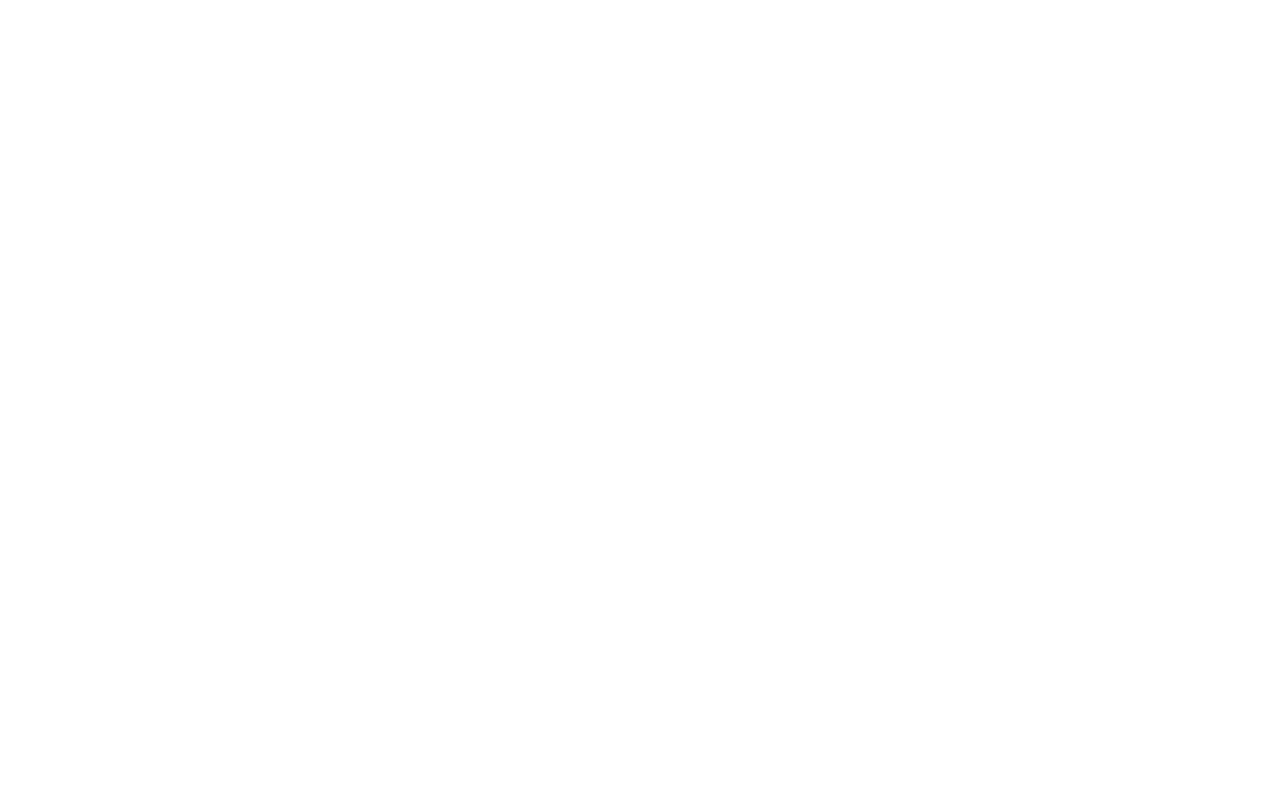
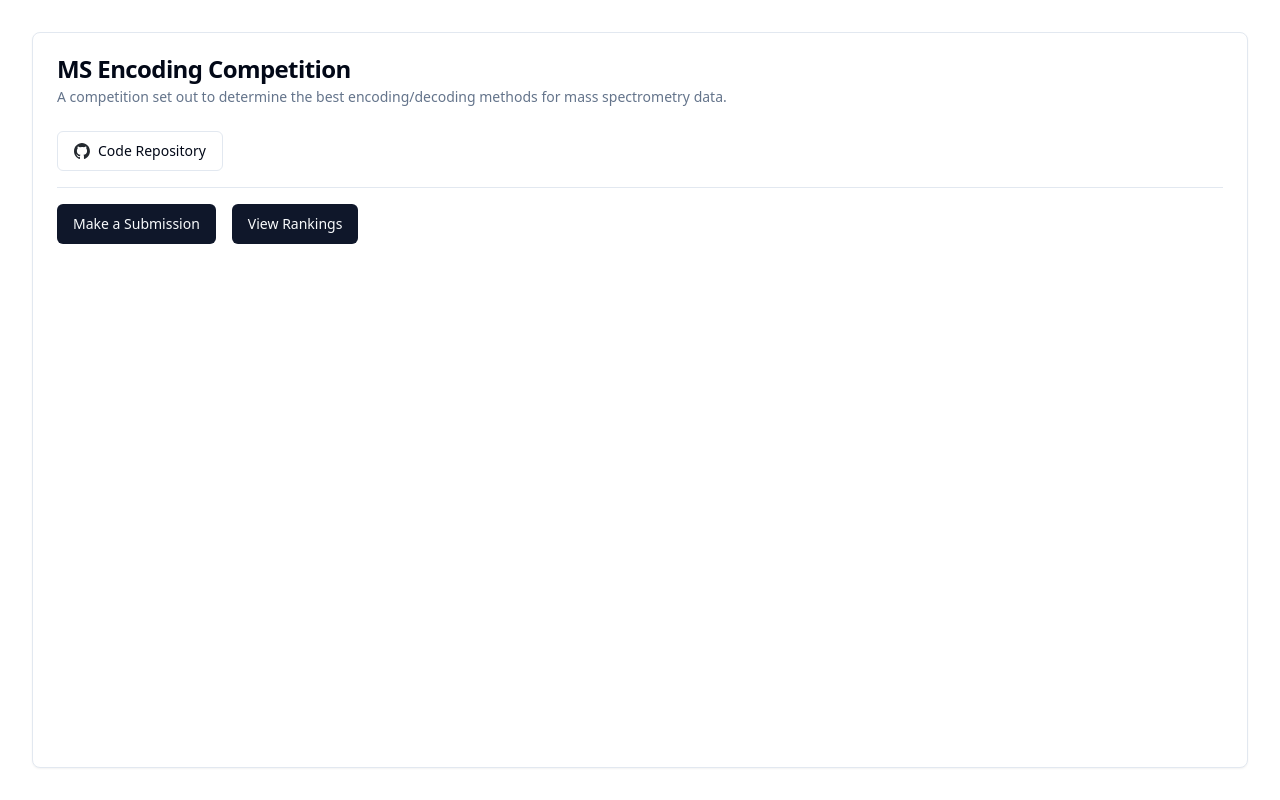
Before and after one commit to chrisagrams/MS-Encoding-Competition-Server, a React (Vite) app in the folder frontend/: page / in a window 1280 px wide. Before the commit this address had no page. Built offline with nearby package versions, Linux system fonts and the light colour scheme.

Commit message:
feat: Added home page

```diff
--- a/frontend/src/App.tsx
+++ b/frontend/src/App.tsx
@@ -1,5 +1,6 @@
 import { BrowserRouter as Router, Routes, Route } from 'react-router-dom';
 import './App.css';
+import { Home } from './components/Home'
 import { SubmissionForm } from './components/Form';
 import { Ranking } from './components/Ranking';
 
@@ -7,6 +8,7 @@
   return (
     <Router>
       <Routes>
+        <Route path="/" element={<Home />} />
         <Route path="/submit" element={<SubmissionForm />} />
         <Route path="/ranking" element={<Ranking />} />
       </Routes>
--- /dev/null
+++ b/frontend/src/components/Home.tsx
@@ -0,0 +1,52 @@
+import {
+    Card,
+    CardContent,
+    CardDescription,
+    CardFooter,
+    CardHeader,
+    CardTitle,
+  } from "@/components/ui/card"
+import { Button } from "@/components/ui/button"
+import { useNavigate } from "react-router-dom"
+import github from "@/assets/github.svg"
+
+export const Home = () => {
+    const navigate = useNavigate();
+
+    return (
+        <>
+            <Card className="h-full">
+                <CardHeader>
+                    <CardTitle>MS Encoding Competition</CardTitle>
+                    <CardDescription>
+                        A competition set out to determine the best encoding/decoding methods for mass spectrometry data.
+                    </CardDescription>
+                </CardHeader>
+                <CardContent>
+                    <Button
+                        variant="outline"
+                        onClick={() =>
+                            window.open("https://github.com/chrisagrams/MS-Encoding-Competition", "_blank", "noopener,noreferrer")
+                        }
+                    >
+                        <img className="w-4" src={github}></img>
+                        Code Repository
+                    </Button>
+                    <hr className="my-4"></hr>
+                    <div className="flex gap-4">
+                        <Button
+                            onClick={() => { navigate('/submit')}}
+                        >Make a Submission</Button>
+                        <Button
+                            onClick={() => { navigate('/ranking')}}
+                        >View Rankings</Button>
+                    </div>
+
+                </CardContent>
+                <CardFooter>
+
+                </CardFooter>
+            </Card>
+        </>
+    )
+}
```
Also changed, not shown: frontend/src/assets/github.svg (added).
